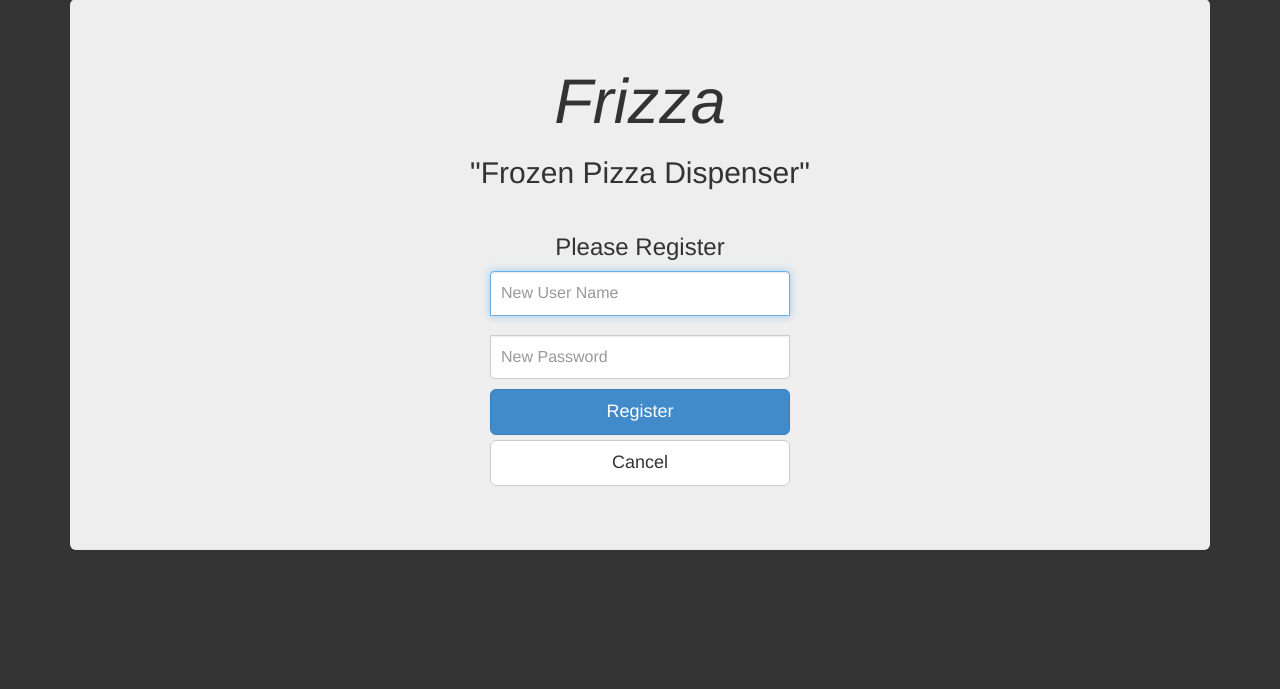
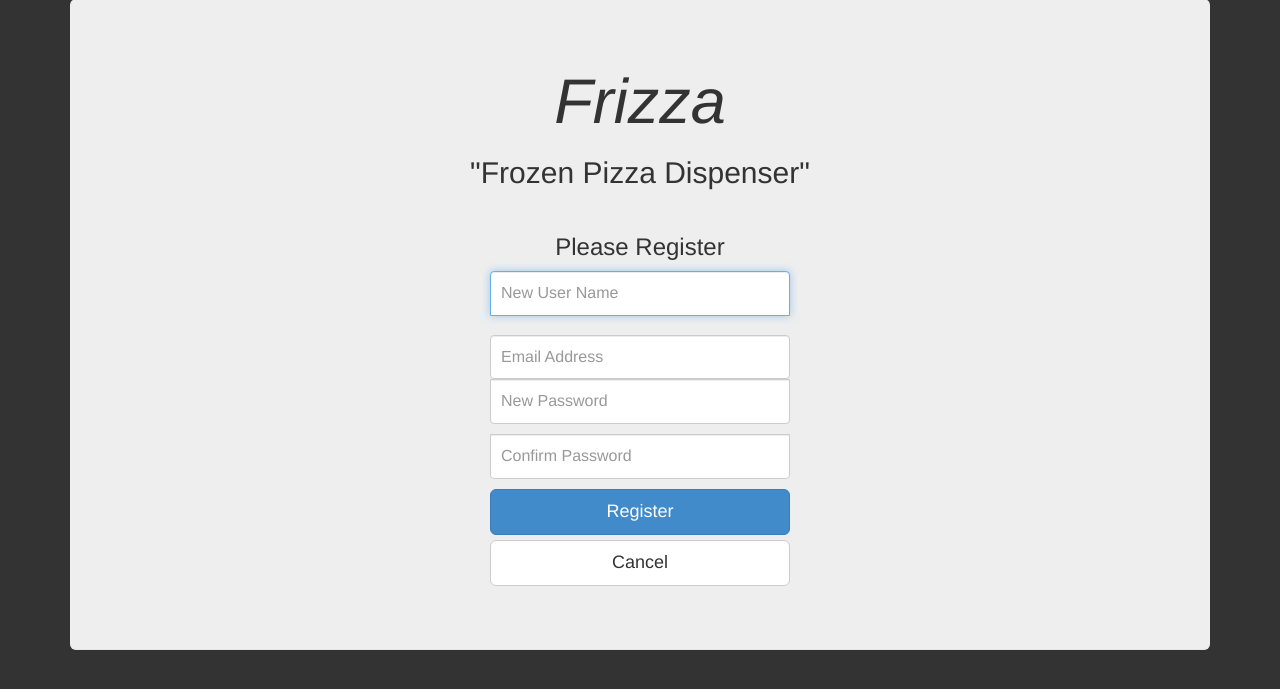
Before and after one commit to tallendev/Frizza, a Django app: page /registration/ in a window 1280 px wide. Shown: the part 41-730 px from the top of the page. Run offline with Django 3.2, Linux system fonts and the light colour scheme; some libraries are stand-ins or nearby versions.

Commit message:
email and confirm password

```diff
--- a/Frizza/templates/public_html/Registration/registration.html
+++ b/Frizza/templates/public_html/Registration/registration.html
@@ -53,7 +53,9 @@
           <form class="form-signin" role="form" method="post">{% csrf_token %}
               <h3 class="form-signin-heading">Please Register</h3>
               <input type="text" class="form-control" placeholder="New User Name" required autofocus><br>
+              <input type="email" class="form-control" placeholder="Email Address" required>
               <input type="password" class="form-control" placeholder="New Password" required>
+              <input type="password" class="form-control" placeholder="Confirm Password" required>
               <input class="btn btn-lg btn-primary btn-block" type="submit" value="Register">
 	      <a href="/login" class="btn btn-lg btn-default btn-block">Cancel</a>
           </form>
```
